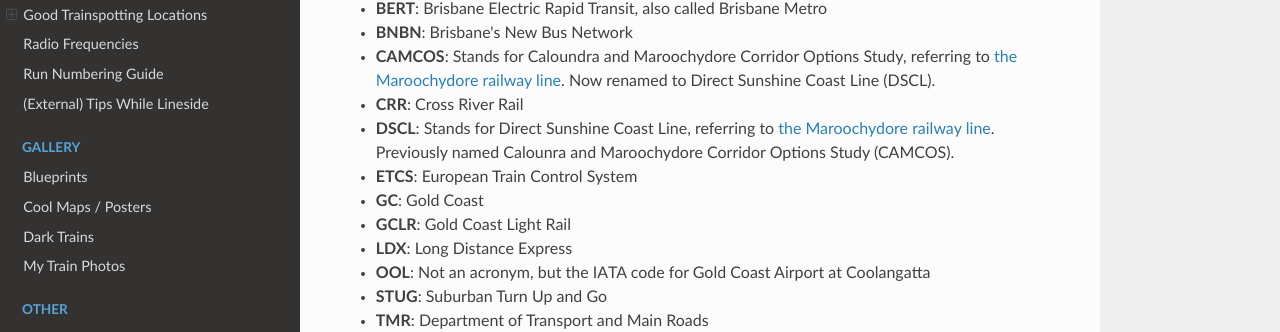
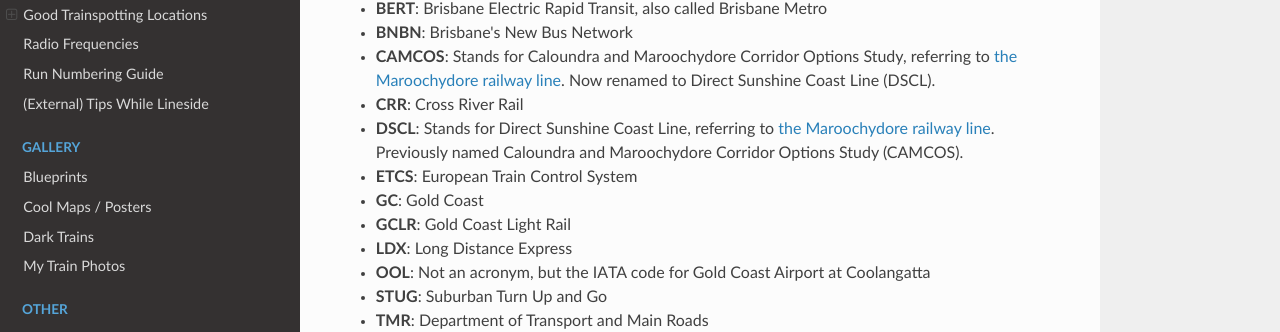
Before and after one commit to SysPoe/train-wiki, an MkDocs documentation site: the page built from docs/Other/Glossary.md, in a window 1280 px wide. Shown: the part 307-639 px from the top of the page. Built offline with MkDocs 1.6.1, drawn with Linux system fonts in a browser that asks for light colours; nearby versions of some CDN libraries.

Commit message:
Fix typo in glossary

```diff
--- a/docs/Other/Glossary.md
+++ b/docs/Other/Glossary.md
@@ -9,7 +9,7 @@
 - **BNBN**: Brisbane's New Bus Network
 - **CAMCOS**: Stands for Caloundra and Maroochydore Corridor Options Study, referring to [the Maroochydore railway line](https://en.wikipedia.org/wiki/Maroochydore_railway_line). Now renamed to Direct Sunshine Coast Line (DSCL).
 - **CRR**: Cross River Rail
-- **DSCL**: Stands for Direct Sunshine Coast Line, referring to [the Maroochydore railway line](https://en.wikipedia.org/wiki/Maroochydore_railway_line). Previously named Calounra and Maroochydore Corridor Options Study (CAMCOS).
+- **DSCL**: Stands for Direct Sunshine Coast Line, referring to [the Maroochydore railway line](https://en.wikipedia.org/wiki/Maroochydore_railway_line). Previously named Caloundra and Maroochydore Corridor Options Study (CAMCOS).
 - **ETCS**: European Train Control System
 - **GC**: Gold Coast
 - **GCLR**: Gold Coast Light Rail
```
